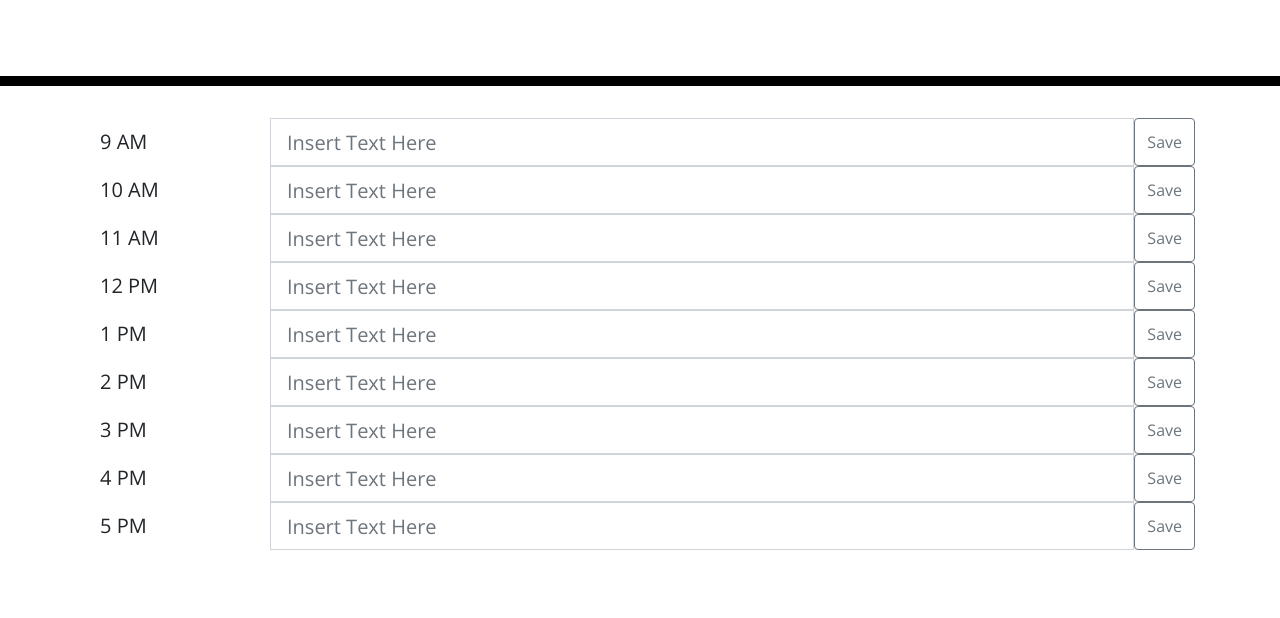
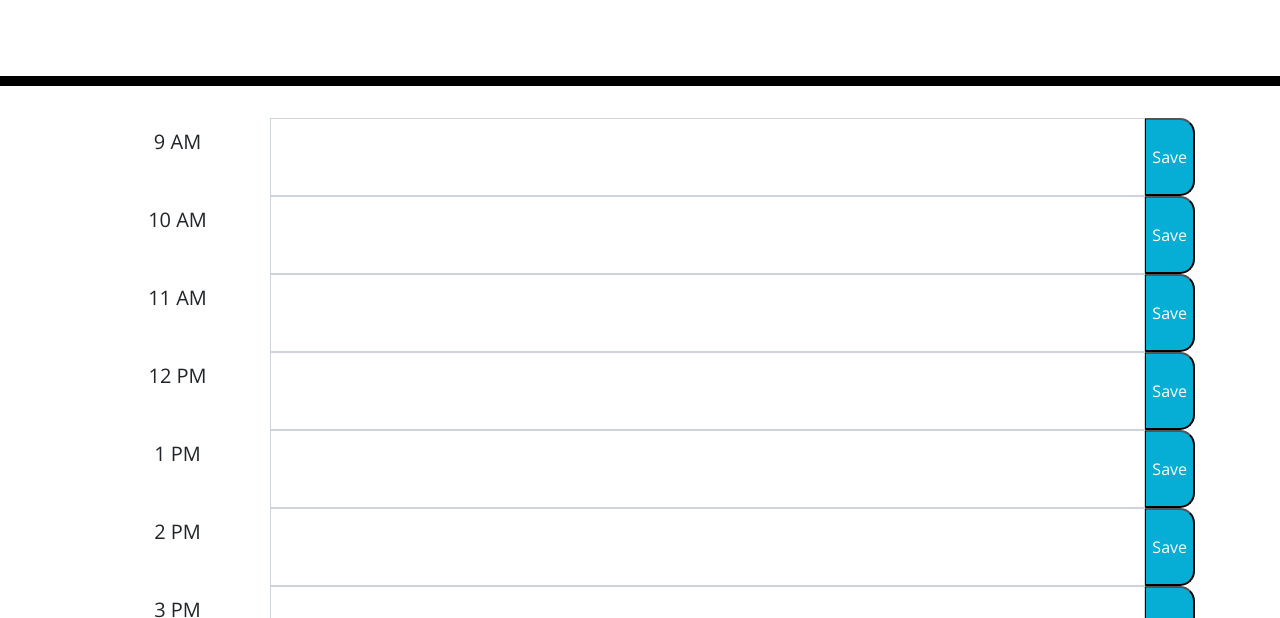
Before and after one commit to tjl2125/Work-Day-Scheduler-, a plain HTML site: page index.html in a window 1280 px wide. Shown: the part 182-800 px from the top of the page. Drawn offline with nearby package versions, Linux system fonts and the light colour scheme.

Commit message:
fixing textarea

```diff
--- a/index.html
+++ b/index.html
@@ -27,61 +27,66 @@
       <h1 class="display-3">Work Day Scheduler</h1>
       <p class="lead">A simple calendar app for scheduling your work day</p>
       <p id="currentDay" class="lead"></p>
+      <script
+      type="text/javascript"
+      src="https://cdnjs.cloudflare.com/ajax/libs/moment.js/2.27.0/moment.min.js"
+    ></script>
     </header>
     <div class="container">
 
       <div class="input-group input-group-lg" id = "hour9">
-        <label for="colHour9" class="col-sm-2 col-form-label col-form-label-lg">9 AM</label>
-        <input type="text" class="form-control" placeholder="Insert Text Here" aria-label="Task" aria-describedby="button-addon2">
-        <button class="btn btn-outline-secondary" type="button" id="button-addon2">Save</button>
+        <label for="colHour9" class="col-sm-2 col-form-label col-form-label-lg time-block">9 AM</label>
+        <!--<input type="text" class="form-control" placeholder="Insert Text Here" aria-label="Task" aria-describedby="button-addon2"-->
+        <textarea class="textarea form-control"></textarea>
+        <button class="saveBtn" type="button" id="button-addon2">Save</button>
       </div>
 
       <div class="input-group input-group-lg" id = "hour10">
-        <label for="colHour9" class="col-sm-2 col-form-label col-form-label-lg">10 AM</label>
-        <input type="text" class="form-control" placeholder="Insert Text Here" aria-label="Task" aria-describedby="button-addon2">
-        <button class="btn btn-outline-secondary" type="button" id="button-addon2">Save</button>
+        <label for="colHour9" class="col-sm-2 col-form-label col-form-label-lg time-block">10 AM</label>
+        <textarea class="textarea form-control"></textarea>
+        <button class="saveBtn" type="button" id="button-addon2">Save</button>
       </div>
 
       <div class="input-group input-group-lg" id = "hour11">
-        <label for="colHour9" class="col-sm-2 col-form-label col-form-label-lg">11 AM</label>
-        <input type="text" class="form-control" placeholder="Insert Text Here" aria-label="Task" aria-describedby="button-addon2">
-        <button class="btn btn-outline-secondary" type="button" id="button-addon2">Save</button>
+        <label for="colHour9" class="col-sm-2 col-form-label col-form-label-lg time-block">11 AM</label>
+        <textarea class="textarea form-control"></textarea>
+        <button class="saveBtn" type="button" id="button-addon2">Save</button>
       </div>
 
       <div class="input-group input-group-lg" id = "hour12">
-        <label for="colHour9" class="col-sm-2 col-form-label col-form-label-lg">12 PM</label>
-        <input type="text" class="form-control" placeholder="Insert Text Here" aria-label="Task" aria-describedby="button-addon2">
-        <button class="btn btn-outline-secondary" type="button" id="button-addon2">Save</button>
+        <label for="colHour9" class="col-sm-2 col-form-label col-form-label-lg time-block">12 PM</label>
+        <textarea class="textarea form-control"></textarea>
+        <button class="saveBtn" type="button" id="button-addon2">Save</button>
       </div>
 
       <div class="input-group input-group-lg" id = "hour1">
-        <label for="colHour9" class="col-sm-2 col-form-label col-form-label-lg">1 PM</label>
-        <input type="text" class="form-control" placeholder="Insert Text Here" aria-label="Task" aria-describedby="button-addon2">
-        <button class="btn btn-outline-secondary" type="button" id="button-addon2">Save</button>
+        <label for="colHour9" class="col-sm-2 col-form-label col-form-label-lg time-block">1 PM</label>
+        <textarea class="textarea form-control"></textarea>
+        <button class="saveBtn" type="button" id="button-addon2">Save</button>
       </div>
 
       <div class="input-group input-group-lg" id = "hour2">
-        <label for="colHour9" class="col-sm-2 col-form-label col-form-label-lg">2 PM</label>
-        <input type="text" class="form-control" placeholder="Insert Text Here" aria-label="Task" aria-describedby="button-addon2">
-        <button class="btn btn-outline-secondary" type="button" id="button-addon2">Save</button>
+        <label for="colHour9" class="col-sm-2 col-form-label col-form-label-lg time-block">2 PM</label>
+        <textarea class="textarea form-control"></textarea>
+        <button class="saveBtn" type="button" id="button-addon2">Save</button>
       </div>
 
       <div class="input-group input-group-lg" id = "hour3">
-        <label for="colHour9" class="col-sm-2 col-form-label col-form-label-lg">3 PM</label>
-        <input type="text" class="form-control" placeholder="Insert Text Here" aria-label="Task" aria-describedby="button-addon2">
-        <button class="btn btn-outline-secondary" type="button" id="button-addon2">Save</button>
+        <label for="colHour9" class="col-sm-2 col-form-label col-form-label-lg time-block">3 PM</label>
+        <textarea class="textarea form-control"></textarea>
+        <button class="saveBtn" type="button" id="button-addon2">Save</button>
       </div>
 
       <div class="input-group input-group-lg" id = "hour4">
-        <label for="colHour9" class="col-sm-2 col-form-label col-form-label-lg">4 PM</label>
-        <input type="text" class="form-control" placeholder="Insert Text Here" aria-label="Task" aria-describedby="button-addon2">
-        <button class="btn btn-outline-secondary" type="button" id="button-addon2">Save</button>
+        <label for="colHour9" class="col-sm-2 col-form-label col-form-label-lg time-block">4 PM</label>
+        <textarea class="textarea form-control"></textarea>
+        <button class="saveBtn" type="button" id="button-addon2">Save</button>
       </div>
 
       <div class="input-group input-group-lg" id = "hour5">
-        <label for="colHour9" class="col-sm-2 col-form-label col-form-label-lg">5 PM</label>
-        <input type="text" class="form-control" placeholder="Insert Text Here" aria-label="Task" aria-describedby="button-addon2">
-        <button class="btn btn-outline-secondary" type="button" id="button-addon2">Save</button>
+        <label for="colHour9" class="col-sm-2 col-form-label col-form-label-lg time-block">5 PM</label>
+        <textarea class="textarea form-control"></textarea>
+        <button class="saveBtn" type="button" id="button-addon2">Save</button>
       </div>
 
 
--- a/script.js
+++ b/script.js
@@ -0,0 +1,15 @@
+var currentHr = document.getElementsByClassName("input-group input-group-lg");
+
+
+var currentTime = moment().format("dddd, MMMM Do YYYY");
+$("#currentDay").text(currentTime);
+
+function startScheduler () {
+
+}
+
+function time {
+    if (currentHr == currentTime) {
+        document.style.background-color = $(".present");
+    }
+}
```
